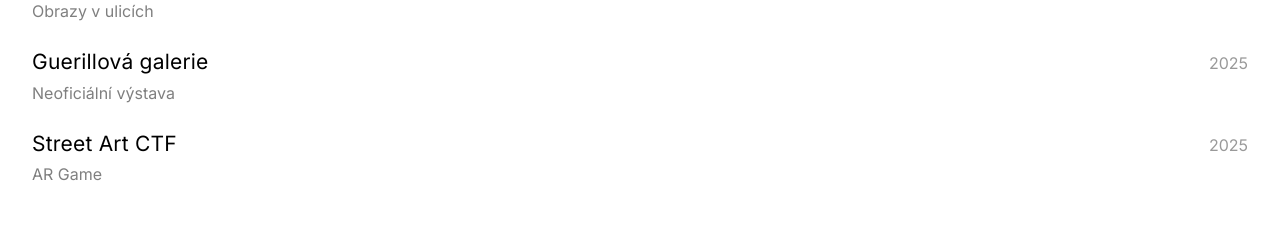
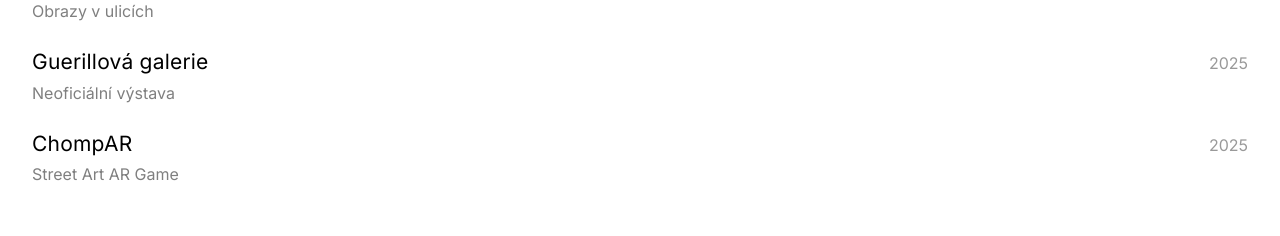
Before and after one commit to martintomekvfx/martintomekvfx.github.io, a React (Vite) app: page / in a window 1280 px wide. Shown: the part 2340-2576 px from the top of the page. Built offline with nearby package versions, Linux system fonts and the light colour scheme; a web font is replaced by a local one.

Commit message:
Add Slunečnice second video, rename Street Art CTF to ChompAR with full description, add Chomp mascot

```diff
--- a/src/data/projects.js
+++ b/src/data/projects.js
@@ -35,6 +35,7 @@
       '/projects/slunecnice/IMG_4702_thumb.jpg',
     ],
     videoUrl: 'https://www.youtube.com/watch?v=AKgS2maI94k',
+    videoUrl2: 'https://www.youtube.com/watch?v=7WQ9C9qa8vk',
   },
   {
     id: 'houpacka',
@@ -126,28 +127,49 @@
     ],
   },
   {
-    id: 'street-art-ctf',
-    title: 'Street Art CTF',
-    subtitle: 'AR Game',
+    id: 'chompar',
+    title: 'ChompAR',
+    subtitle: 'Street Art AR Game',
     category: 'guerilla',
-    description: 'Interaktivní AR hra pro objevování street artu v reálném prostoru.',
+    description: 'Street artová AR hra využívající gamifikaci ke cvičení pozornosti a apropriaci veřejného prostoru.',
     artist: 'Martin Tomek',
     status: 'in-progress',
     year: '2025',
-    location: 'Praha',
-    details: ['Augmented Reality', 'Street Art', 'Team Game'],
-    fullDescription: `Street Art CTF je interaktivní AR hra, která spojuje svět street artu s herními mechanikami Capture The Flag.
+    location: 'Praha, Anifilm 2026',
+    details: ['Augmented Reality', 'Gamifikace', 'Privacy-first', 'Ekologie pozornosti'],
+    fullDescription: `ChompAR je street artová AR hra, která využívá gamifikaci ke cvičení pozornosti a apropriaci veřejného prostoru.
 
-Hráči prozkoumávají reálné městské prostředí a pomocí AR technologie objevují umělecká díla, sbírají body a soupeří v týmech.
+TŘI PILÍŘE:
+• Ekologie pozornosti – Lidé se nedívají okolo sebe
+• Právo na město – Lidé nepovažují město za jejich
+• Détournement – Využívání technologie proti technologii
 
-Hra podporuje objevování street artu v místech, kam by se běžný návštěvník nedostal.`,
-    materials: ['Web app', 'AR technologie', 'GPS'],
+DVA MÓDY:
+
+Solo mód (Ambientní)
+Sbírej Chompy do osobní sbírky. Vlastnictví zůstává navždy. Žádný tlak – cesta je cíl.
+= Cvičení pozornosti
+
+Battle mód (Kompetitivní)
+Red vs Blue. Claimni = tenhle kus města je tvůj. Dá se přebírat.
+= Apropriace veřejného prostoru
+
+PRIVACY-FIRST DESIGN:
+• Žádná GPS – netrackujeme polohu
+• Lokální profil – data v prohlížeči, žádná registrace
+• 20min delay – anti-predator ochrana na mapě
+• Mobil jako sekundární nástroj
+
+ANIFILM 2026:
+AR Treasure Hunt – 12 paste-upů po festivalu, sbírání „framů" animace, kompletní = 2s animace na kolektivním CRT display.`,
+    materials: ['Web app', 'AR MindAR', 'Paste-upy', 'Street art markers'],
     budget: 'N/A',
-    timeline: '2025',
-    image: '/projects/street-art-ctf.jpg',
+    timeline: '2025-2026',
+    image: '/projects/chomps/chomp.png',
     images: [],
     thumbs: [],
-    externalUrl: 'http://localhost:5173',
+    videoUrl: 'https://www.youtube.com/watch?v=10wKtTf7WmA',
+    externalUrl: 'https://chompar.vercel.app',
     isAR: true,
   },
   {
--- a/src/pages/Project.jsx
+++ b/src/pages/Project.jsx
@@ -90,8 +90,22 @@
                 <section className="project-video">
                     <div className="video-container">
                         <iframe
-                            src={project.videoUrl.replace('youtu.be/', 'youtube.com/embed/').replace('watch?v=', 'embed/')}
+                            src={project.videoUrl.replace('youtu.be/', 'youtube.com/embed/').replace('watch?v=', 'embed/').split('&')[0]}
                             title={project.title}
+                            allow="accelerometer; autoplay; clipboard-write; encrypted-media; gyroscope; picture-in-picture"
+                            allowFullScreen
+                        />
+                    </div>
+                </section>
+            )}
+
+            {/* Second Video */}
+            {project.videoUrl2 && (
+                <section className="project-video">
+                    <div className="video-container">
+                        <iframe
+                            src={project.videoUrl2.replace('youtu.be/', 'youtube.com/embed/').replace('watch?v=', 'embed/').split('&')[0]}
+                            title={`${project.title} - video 2`}
                             allow="accelerometer; autoplay; clipboard-write; encrypted-media; gyroscope; picture-in-picture"
                             allowFullScreen
                         />
```
Also changed, not shown: public/projects/chomps/chomp.png (added).
